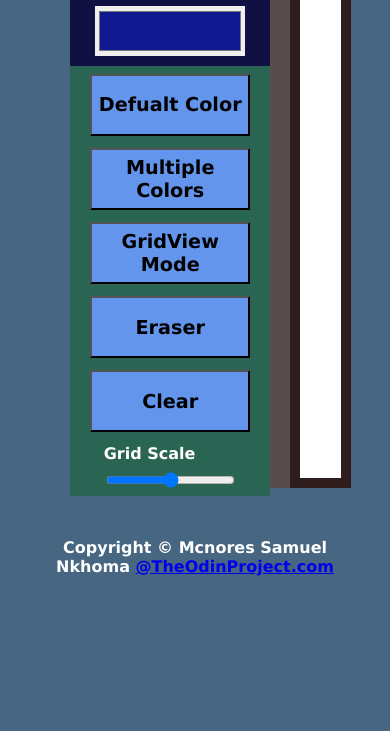
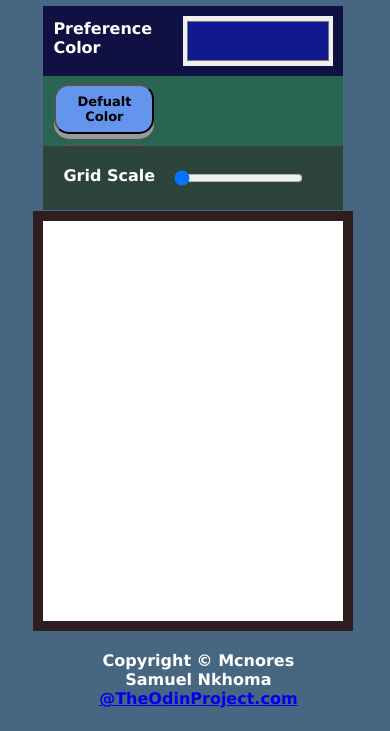
Before and after one commit to Mcnores-Samuel/-Project-Etch-a-Sketch-, a plain HTML site: page index.html in a window 390 px wide. Shown: the part 113-844 px from the top of the page. Drawn offline with Linux system fonts and the light colour scheme.

Commit message:
i have updated media quries in css for different screen display

```diff
--- a/index.css
+++ b/index.css
@@ -1,7 +1,6 @@
 body {
     background-color: rgb(70, 102, 129);
-    width: 80%;
-    margin: auto;
+    margin: auto
 }
 
 .header, footer {
@@ -17,14 +16,10 @@ body {
 
 .main-container {
     display: flex;
-    padding-bottom: 50px;
 }
 
 .input-container {
-    width: 200px;
-    height: 520px;
     border-right: 20px solid rgb(88, 76, 76);
-    margin-left: 10%;
     color: white;
     font-family: Verdana, Geneva, Tahoma, sans-serif;
     font-weight: bold;
@@ -34,37 +29,28 @@ label {
     margin-bottom: 5%;
 }
 
-.buttons {
-    background-color: rgb(42, 100, 83);
-    display: flex;
-    flex-direction: column;
-    align-items: center;
-    height: 80%;
-    padding-top: 8px;
-    padding-bottom: 6px;
-}
-
 button {
     width: 80%;
     height: 18%;
-    margin-bottom: 12px;
     background-color: cornflowerblue;
     font-size: larger;
     font-weight: bold;
     font-family: Verdana, Geneva, Tahoma, sans-serif;
+    cursor: pointer;
+    text-align: center;
 }
 
 .grid-container {
-   width: 700px;
-   height: 500px;
-   border: 10px solid rgb(48, 29, 29);
-   background-color: white;
+    width: 60%;
+    border: 10px solid rgb(48, 29, 29);
+    background-color: white;
 
 }
 
 .many {
     background-color: white;
     box-sizing: border-box;
+    cursor: pointer;
 }
 
 .color-prefer {
@@ -91,3 +77,177 @@ footer {
     display: flex;
     flex-direction: column;
 }
+
+/*This a design for a half the screen on a desktop view*/
+@media (max-width: 1000px) {
+    body {
+        width: 90%;
+        margin: 0;
+        padding-left: 2.5%;
+    }
+    .main-container{
+        display: flex;
+        flex-direction: column;
+
+    }
+
+    .input-container {
+        display: flex;
+        flex-direction: column;
+        width: 100%;
+    }
+
+    .color-prefer {
+        display: grid;
+        grid-template-columns: repeat(2, 3fr);
+        background-color: rgb(16, 16, 66);
+        height: 50px;
+        width: auto;
+    }
+
+    .buttons {
+        background-color: rgb(42, 100, 83);
+        display: flex;
+        box-sizing: border-box;
+        padding-top: 8px;
+        width: 100%;
+        padding: 10px;
+        gap: 10px;
+
+
+    }
+
+    button {
+        height: 40px;
+        width: 100px;
+        font-size: small;
+        margin-bottom: 5px;
+        background-color: cornflowerblue;
+        font-family: Verdana, Geneva, Tahoma, sans-serif;
+        margin-left: 10px;
+        border-radius: 15px;
+        box-shadow: 0 5px #999;
+    }
+
+    button:active {
+        background-color: rgb(33, 33, 51);
+        transform: translateY(5px);
+    }
+
+    .grid-container {
+        width: 100%;
+        height: 100vh;
+        border: 10px solid rgb(48, 29, 29);
+        background-color: white;
+        margin-top: 1px;
+        margin-left: 10px;
+
+    }
+
+    #custom {
+        width: 300px;
+        border: none;
+    }
+
+    .input-container {
+        border-right: none;
+        color: white;
+        font-family: Verdana, Geneva, Tahoma, sans-serif;
+        font-weight: bold;
+        margin-left: 20px;
+    }
+
+
+    .scale {
+        display: grid;
+        grid-template-columns: repeat(2, 1fr);
+        align-items: center;
+        padding: 20px;
+        background-color: rgb(45, 68, 61);
+    }
+
+    #scale {
+        padding: 0;
+        margin-right: 20px;
+    }
+
+    footer {
+        padding: 20px;
+    }
+
+
+}
+
+@media (max-width: 500px) {
+    body {
+        width: 300px;
+        margin: 0;
+        padding-left: 6%;
+    }
+
+
+    .input-container {
+        display: flex;
+        flex-direction: column;
+    }
+
+    h1, footer {
+        margin-left: 50px;
+    }
+
+    .color-prefer {
+        display: grid;
+        grid-template-columns: repeat(2, 3fr);
+        background-color: rgb(16, 16, 66);
+        padding: 10px;
+        height: 50px;
+        width: auto;
+    }
+
+    #custom {
+        width: 150px;
+        border: none;
+        height: 50px;
+        margin-left: auto;
+    }
+
+    .buttons {
+        display: grid;
+        height: 70px;
+        grid-template-columns: repeat(1, 1fr);
+        background-color: rgb(42, 100, 83);
+        box-sizing: border-box;
+        padding-top: 8px;
+        width: 100%;
+        gap: 5px;
+        overflow: scroll;
+    }
+
+    button {
+        height: 50px;
+        font-size: small;
+        margin-bottom: 5px;
+        background-color: cornflowerblue;
+        font-family: Verdana, Geneva, Tahoma, sans-serif;
+        margin-left: 1px;
+        border-radius: 15px;
+        box-shadow: 0 5px #999;
+    }
+
+    .grid-container {
+        height: 400px;
+        border: 10px solid rgb(48, 29, 29);
+        background-color: white;
+        margin-top: 1px;
+
+    }
+
+    .scale {
+        display: grid;
+        grid-template-columns: repeat(2, 1fr);
+        align-items: center;
+        padding: 20px;
+        background-color: rgb(45, 68, 61);
+    }
+
+}
--- a/index.html
+++ b/index.html
@@ -21,10 +21,10 @@
                         <button id="render">GridView Mode</button>
                         <button id="Eraser">Eraser</button>
                         <button id="Clear">Clear</button>
-                        <div class="scale">
-                            <label for="scale">Grid Scale</label>
-                            <input type="range" min="1" max="64" id="scale">
-                        </div>
+                    </div>
+                    <div class="scale">
+                        <label for="scale">Grid Scale</label>
+                        <input type="range" min="1" max="100" id="scale" value="1">
                     </div>
             </div>
             <div class="grid-container">
```
